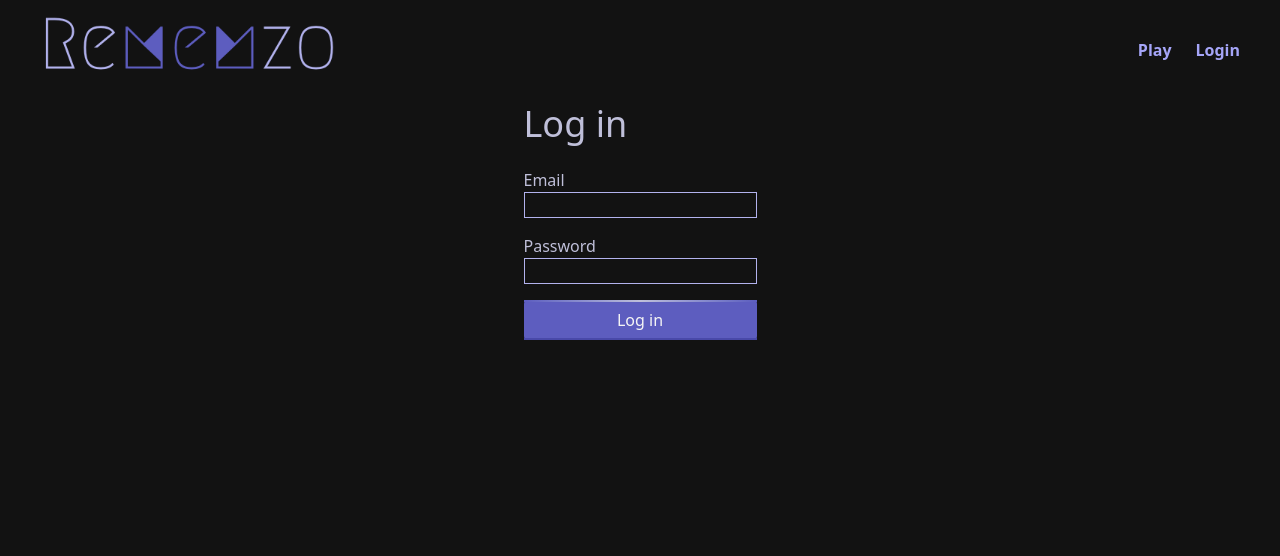
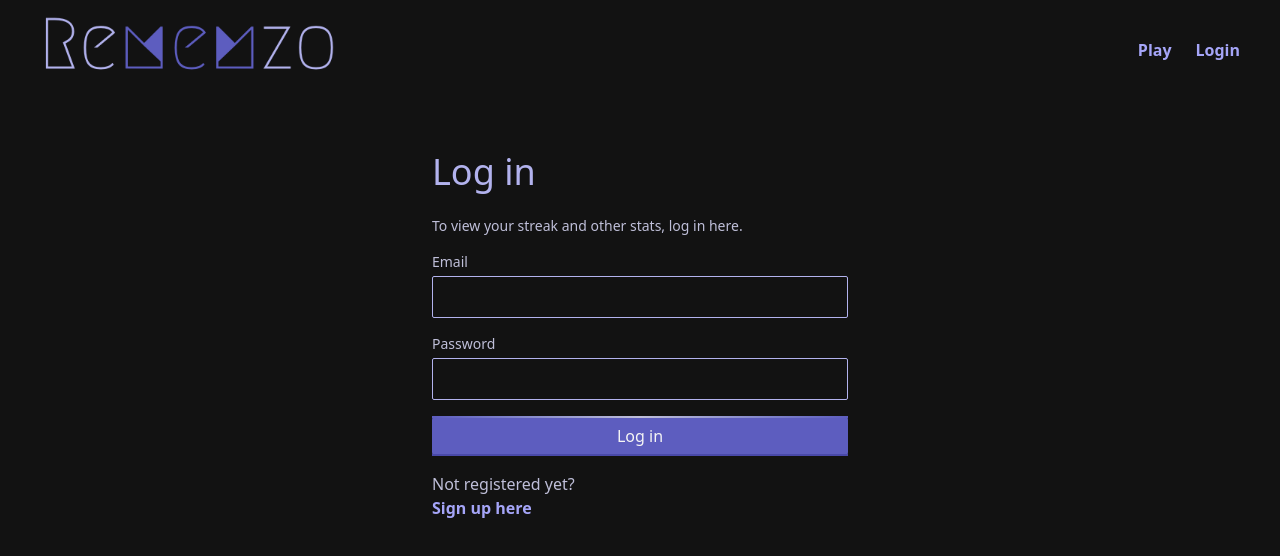
Before and after one commit to KarinaAllard/rememzo, a React (Vite) app in the folder frontend/: page /login in a window 1280 px wide. Shown: the top 556 px of the page. Built offline with nearby package versions, Linux system fonts and the light colour scheme; a web font is replaced by a local one.

Commit message:
feat: refactor Login to use Input component

```diff
--- a/frontend/src/components/Layout.tsx
+++ b/frontend/src/components/Layout.tsx
@@ -5,7 +5,7 @@ export const Layout = () => {
     return (
         <div className="flex flex-col min-h-screen min-w-full items-center">
             <Navbar />
-            <main className="flex grow mx-auto p-4">
+            <main className="flex grow mx-auto p-4 max-w-md w-full mt-12">
                 <Outlet />
             </main>
         </div>
--- a/frontend/src/pages/Login.tsx
+++ b/frontend/src/pages/Login.tsx
@@ -1,20 +1,23 @@
+import { Link } from "react-router"
 import { Button } from "../components/Button"
+import { Input } from "../components/Input"
 
 export const Login = () => {
     return (
-        <div className="">
-            <h1 className="text-4xl text-(--text) mb-6">Log in</h1>
-            <form className="flex flex-col">
-                <label className="mb-4">Email
-                    <br/>
-                    <input type="email" name="email" id="email" className="border border-(--text-hover)" />
-                </label>
-                <label className="mb-4">Password
-                    <br/>
-                <input type="password" name="password" id="password" className="border border-(--text-hover)" />
-                </label>
-                <Button>Log in</Button>
+        <div className="w-full flex flex-col">
+            <h1 className="text-4xl text-(--text-hover) mb-6">Log in</h1>
+            <p className="text-sm">To view your streak and other stats, log in here.</p>
+            <form className="flex flex-col mt-4">
+                <Input label="Email" type="email" name="email" />
+                <Input label="Password" type="password" name="password" />
+                <Button type="submit">Log in</Button>
             </form>
+            <div className="mt-4">
+                <p>Not registered yet? </p>
+                <p className="text-(--link) hover:text-(--link-hover) font-semibold">
+                    <Link to="/signup">Sign up here</Link>
+                </p>
+            </div>
         </div>
     )
 }
```
